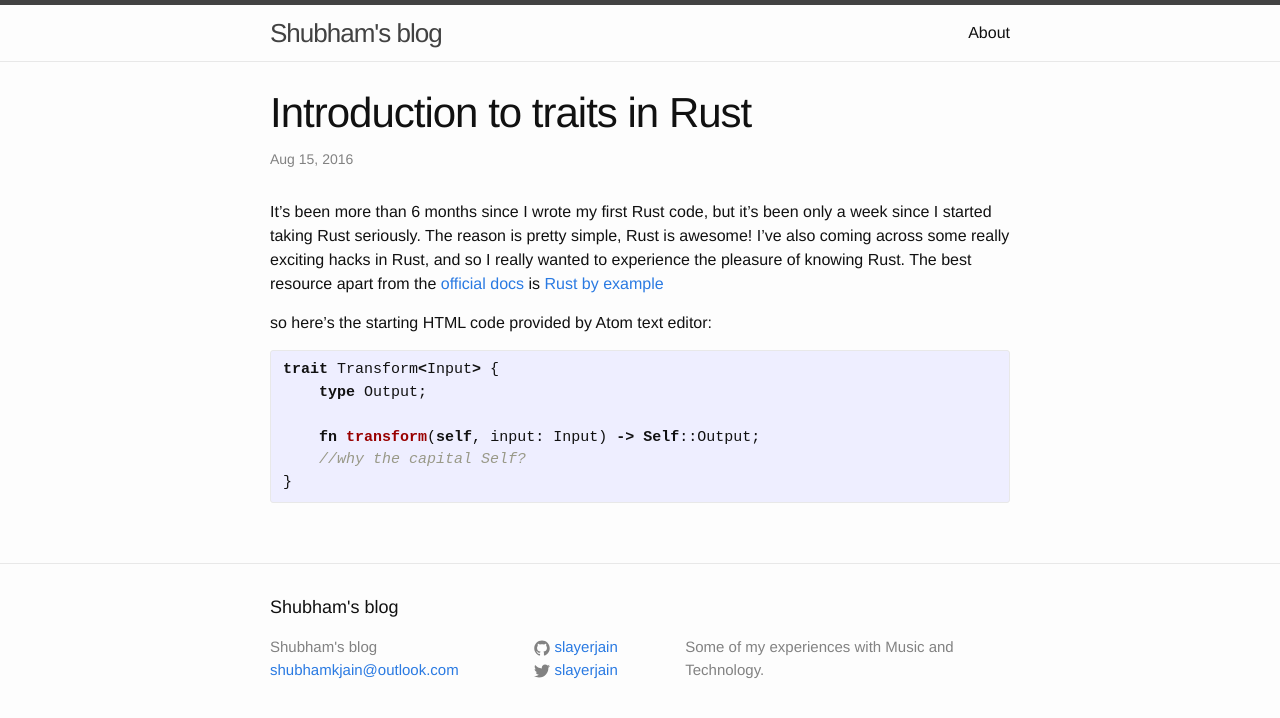
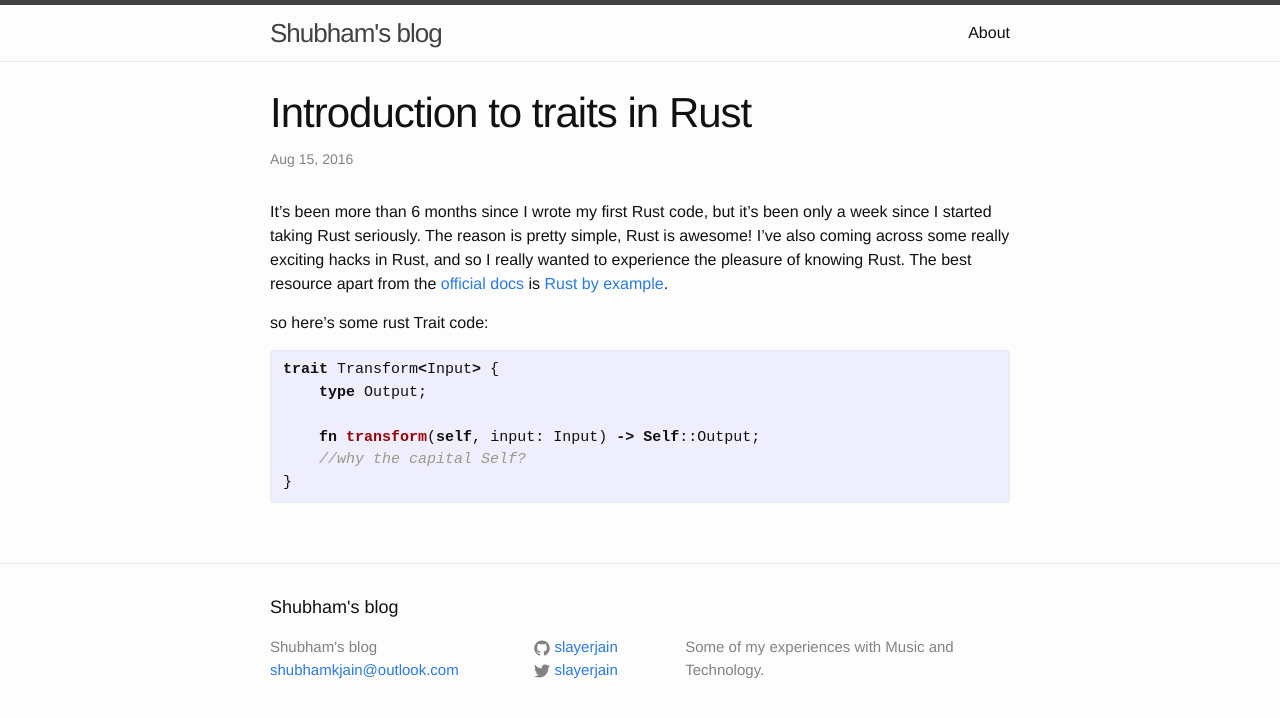
Before and after one commit to slayerjain/myblog, a Jekyll site: the page built from _posts/2016-08-16-Rust-Introduction-to-traits.markdown, in a window 1280 px wide. Shown: the top 718 px of the page. Built offline with Jekyll 4.4.1, drawn with Linux system fonts in a browser that asks for light colours.

```diff
--- a/_posts/2016-08-16-Rust-Introduction-to-traits.markdown
+++ b/_posts/2016-08-16-Rust-Introduction-to-traits.markdown
@@ -5,9 +5,9 @@
 categories: jekyll update
 ---
 
-It's been more than 6 months since I wrote my first Rust code, but it's been only a week since I started taking Rust seriously. The reason is pretty simple, Rust is awesome! I've also coming across some really exciting hacks in Rust, and so I really wanted to experience the pleasure of knowing Rust. The best resource apart from the [official docs][docs] is [Rust by example][rust-by-example]
+It's been more than 6 months since I wrote my first Rust code, but it's been only a week since I started taking Rust seriously. The reason is pretty simple, Rust is awesome! I've also coming across some really exciting hacks in Rust, and so I really wanted to experience the pleasure of knowing Rust. The best resource apart from the [official docs][docs] is [Rust by example][rust-by-example].
 
-so here's the starting HTML code provided by Atom text editor:
+so here's some rust Trait code:
 
 {% highlight rust %}
 trait Transform<Input> {
```
Also changed, not shown: _posts/2016-08-21-Starting-up-with-Go.markdown (added, +10 -0 lines), 2 other files.
